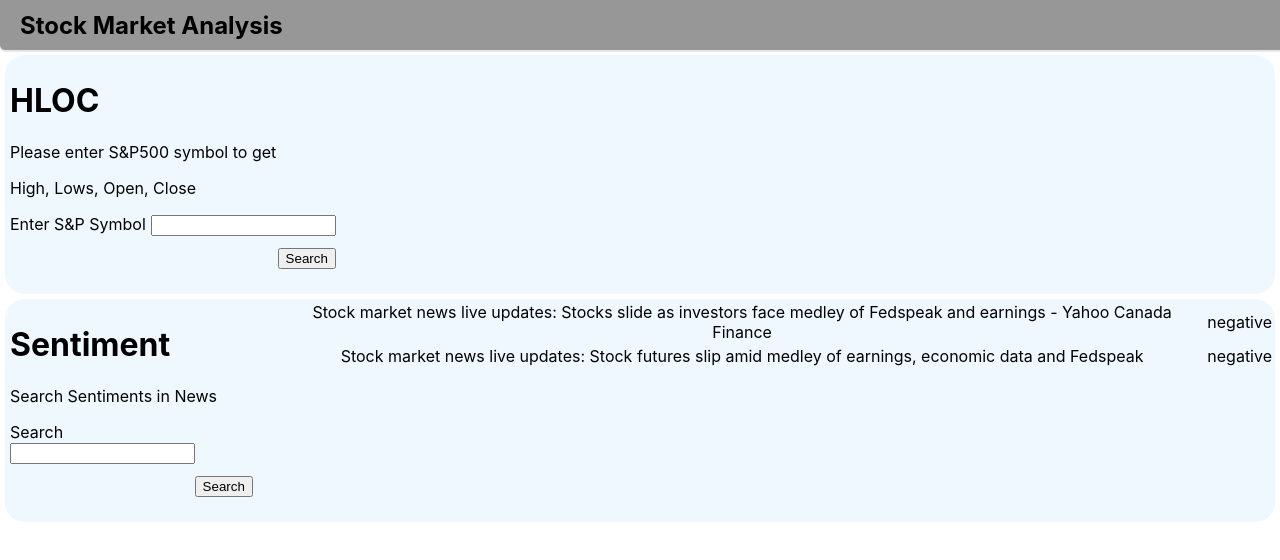
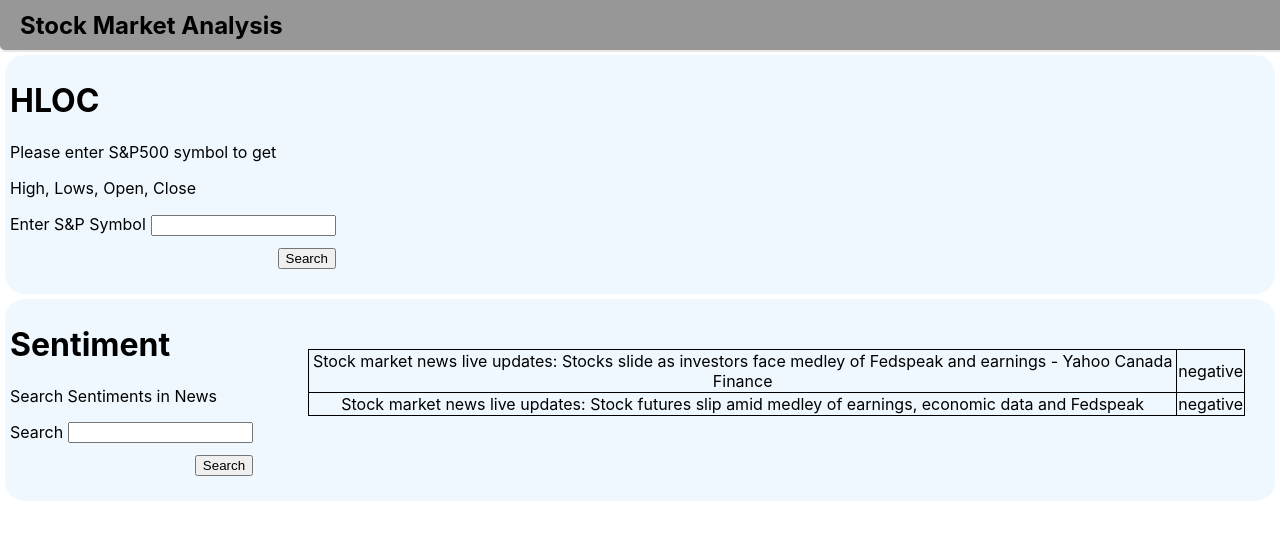
Before and after one commit to opendevy/finbert-frontend, a React (Create React App) app: page / in a window 1280 px wide. Shown: the top 560 px of the page. Built offline with nearby package versions, Linux system fonts and the light colour scheme; no server answers.

Commit message:
sentiment component created

```diff
--- a/src/components/sentiment/index.jsx
+++ b/src/components/sentiment/index.jsx
@@ -16,6 +16,7 @@ const Sentiment = () => {
         <div className="form-info">
           <h1>Sentiment</h1>
           <p>Search Sentiments in News</p>
+          <div className="row-input">
             <label className="label" htmlFor="query-input">
               Search
             </label>
@@ -25,6 +26,7 @@ const Sentiment = () => {
               value={query}
               onChange={(event) => setQuery(event.target.value)}
             />
+          </div>
           <div className="search-button">
             <button onClick={handleSearchButtonClick}>Search</button>
           </div>
@@ -32,13 +34,15 @@ const Sentiment = () => {
         <div className="info">
           {response && (
             <table className="table">
+              <tbody>
                 {console.log(response)}
                 {response.map((item, id) => (
-                <tr key={id}>
-                  <td>{item[0][0]}</td>
-                  <td>{item[1][0].label}</td>
+                  <tr className="tr" key={id}>
+                    <td className="td">{item[0][0]}</td>
+                    <td className="td">{item[1][0].label}</td>
                   </tr>
                 ))}
+              </tbody>
             </table>
           )}
         </div>
--- a/src/components/sentiment/styles.css
+++ b/src/components/sentiment/styles.css
@@ -40,3 +40,16 @@
 .info-data-row {
   margin-bottom: 10px;
 }
+
+.table,
+.td,
+.tr {
+  margin: 50px 30px;
+  border: 1px solid black;
+  border-collapse: collapse;
+}
+
+.row-input {
+  display: flex;
+  flex-direction: row;
+}
```
Lines whose indentation alone changed are shown as unchanged.
